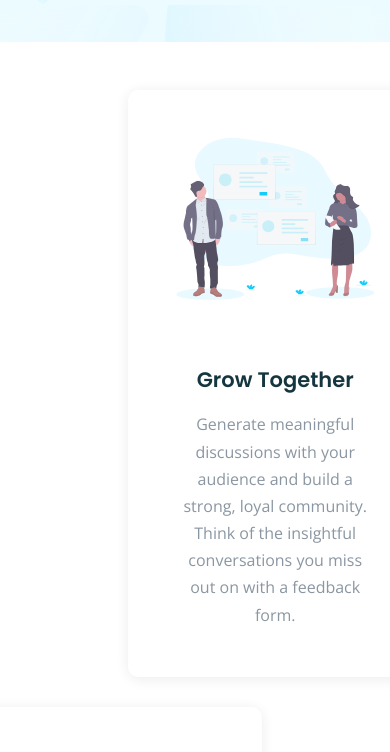
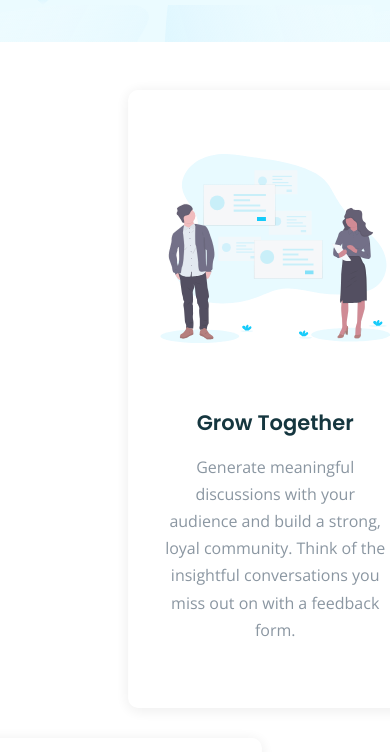
Before and after one commit to simmax456/HuddeLandingPage, a plain HTML site: page index.html in a window 390 px wide. Shown: the part 652-1404 px from the top of the page. Drawn offline with nearby package versions, Linux system fonts and the light colour scheme.

Commit message:
Update style.css

```diff
--- a/style.css
+++ b/style.css
@@ -421,10 +421,10 @@ footer .logo {
     .info p { font-size: 80%;}
 
     .cards {padding: 3rem;}
-/*     .card {
-        padding: 4rem;
-        gap: 2rem;
-    } */
+    .card {
+        padding: 4rem 2rem;
+/*         gap: 2rem; */
+    }
 
     footer {padding: 3rem;}
     footer .logo { margin-top: 8rem; }
```
